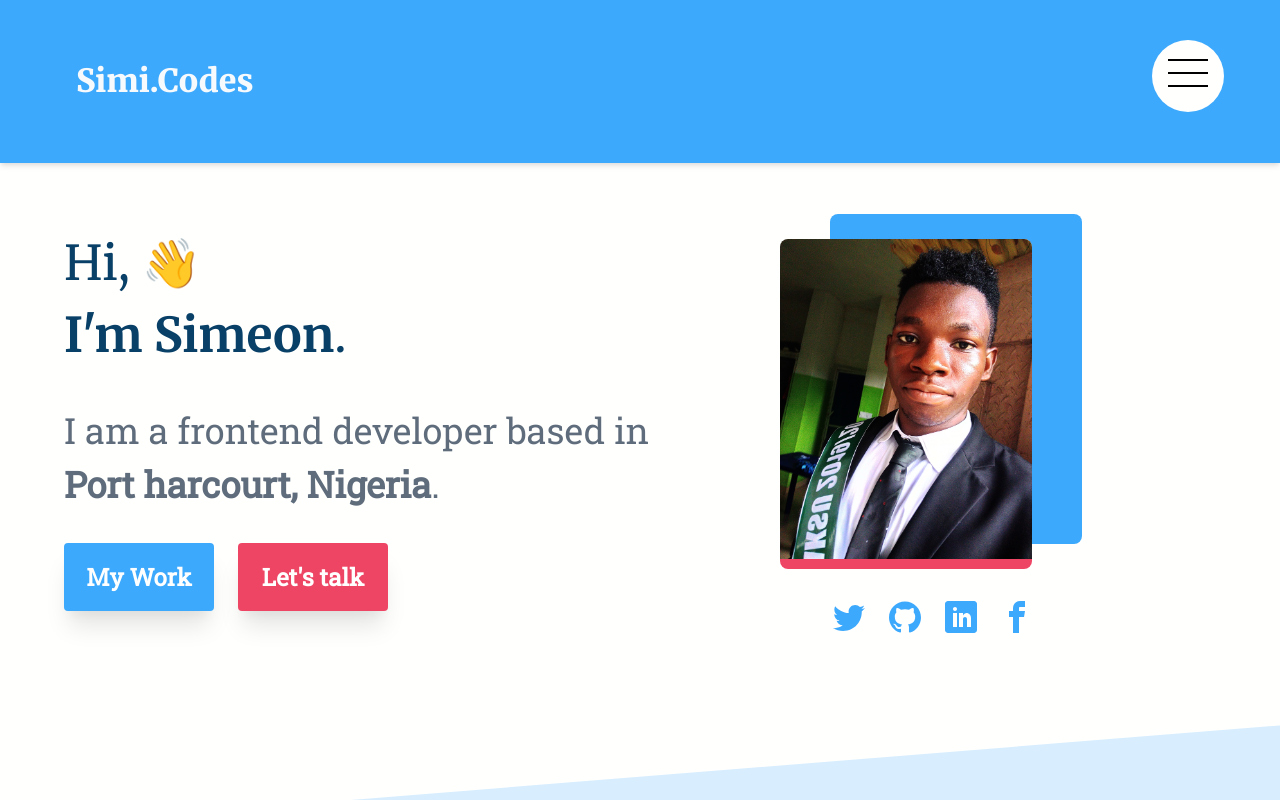
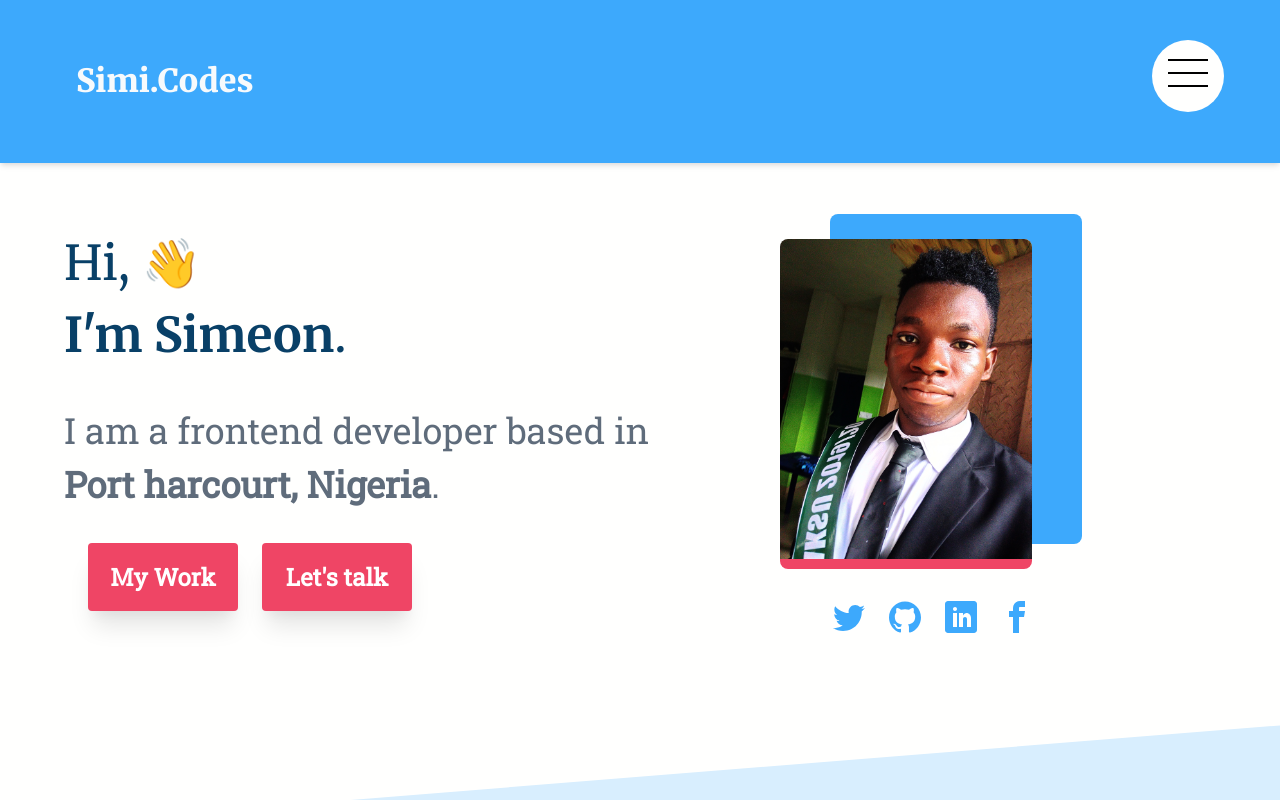
Before and after one commit to 0xSimeon/my-website, a Vue app: page / in a window 1280 px wide. Shown: the top 800 px of the page. Built offline with nearby package versions, Linux system fonts and the light colour scheme.

Commit message:
refactored Button color prop :zap:

```diff
--- a/src/components/Button.vue
+++ b/src/components/Button.vue
@@ -2,7 +2,7 @@
   <div>
     <a
       href="#"
-      :class="[colorBlue ? 'btn--blue' : 'btn--red']"
+      :class="[color === 'blue' ? 'btn--blue' : 'btn--red']"
       class=" btn inline-block text-white rounded px-4 py-4 sm:text-xl  font-bold text-center text-2xl font-textFont shadow-xl min-w-button sm:min-w-1/2"
     >
       {{ title }}
@@ -15,7 +15,7 @@ export default {
   data() {
     return {};
   },
-  props: ['title', 'colorBlue']
+  props: ['title', 'color']
 };
 </script>
 
```
